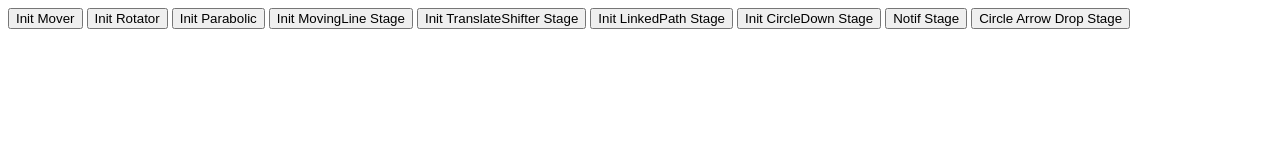
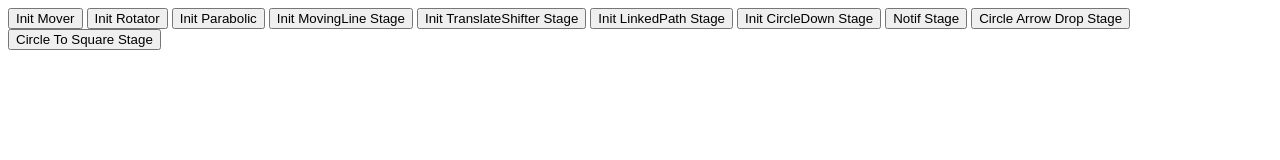
Before and after one commit to Anwesh43/some-js-ui-experiments, a plain HTML site: page index.html in a window 1280 px wide. Drawn offline with Linux system fonts and the light colour scheme.

Commit message:
adding CircleToSquareStage in index.html

```diff
--- a/index.html
+++ b/index.html
@@ -8,6 +8,7 @@
 <button id="circle_down_stage" onclick="initCircleDownStage()">Init CircleDown Stage</button>
 <button id="notif_stage" onclick="initNotificationStage()">Notif Stage</button>
 <button id="circle_arrow_drop_stage" onclick="initCircleArrowDropStage()">Circle Arrow Drop Stage</button>
+<button id="circle_to_square_stage" onclick="initCircleToSquareStage()">Circle To Square Stage</button>
 <script src="TouchDownBallMover.js">
 </script>
 <script src="DimensionController.js">
@@ -30,4 +31,6 @@
 </script>
 <script src="CircleArrowDropStage.js">
 </script>
+<script src="CircleToSquareStage.js">
+</script>
 </body>
```
